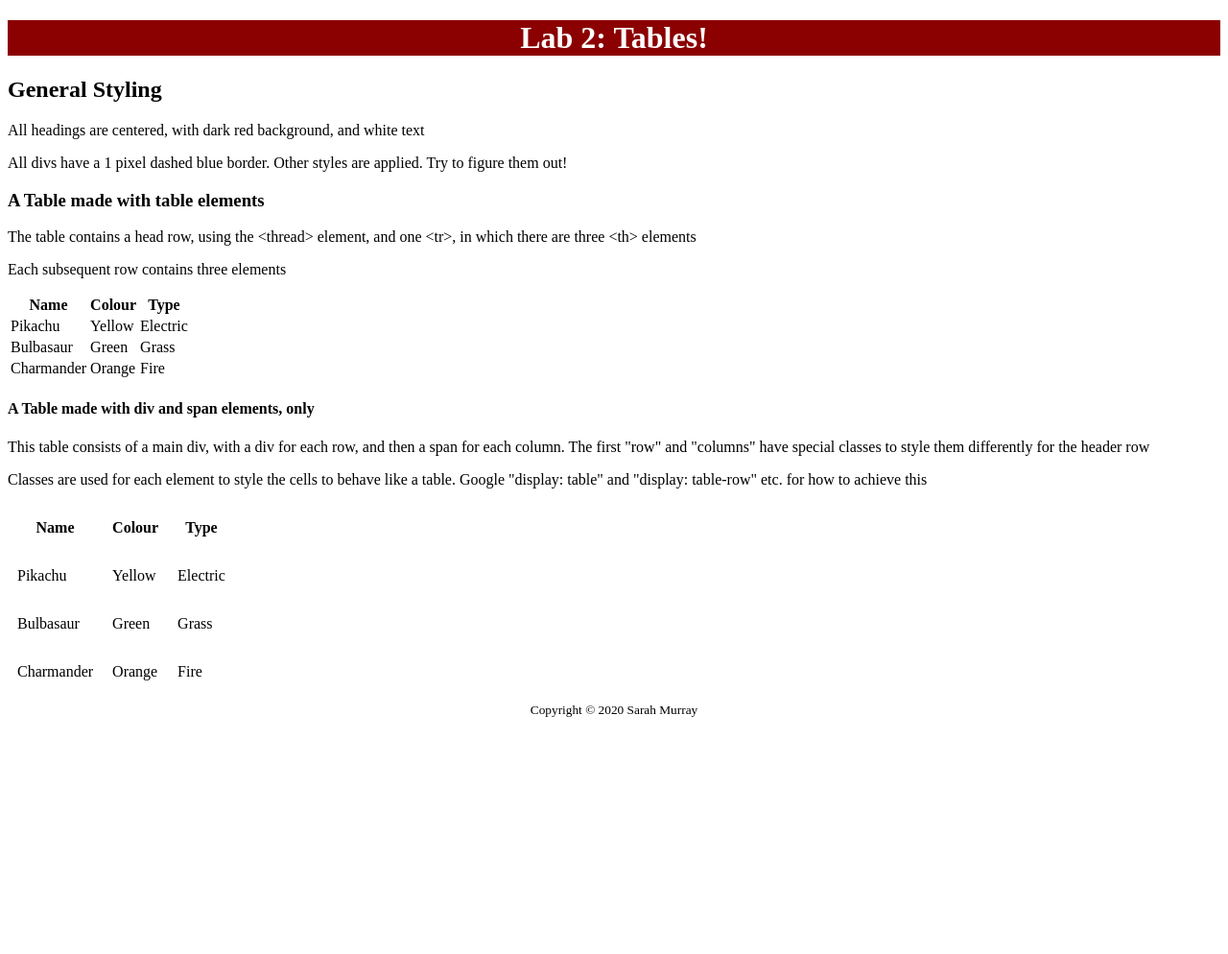
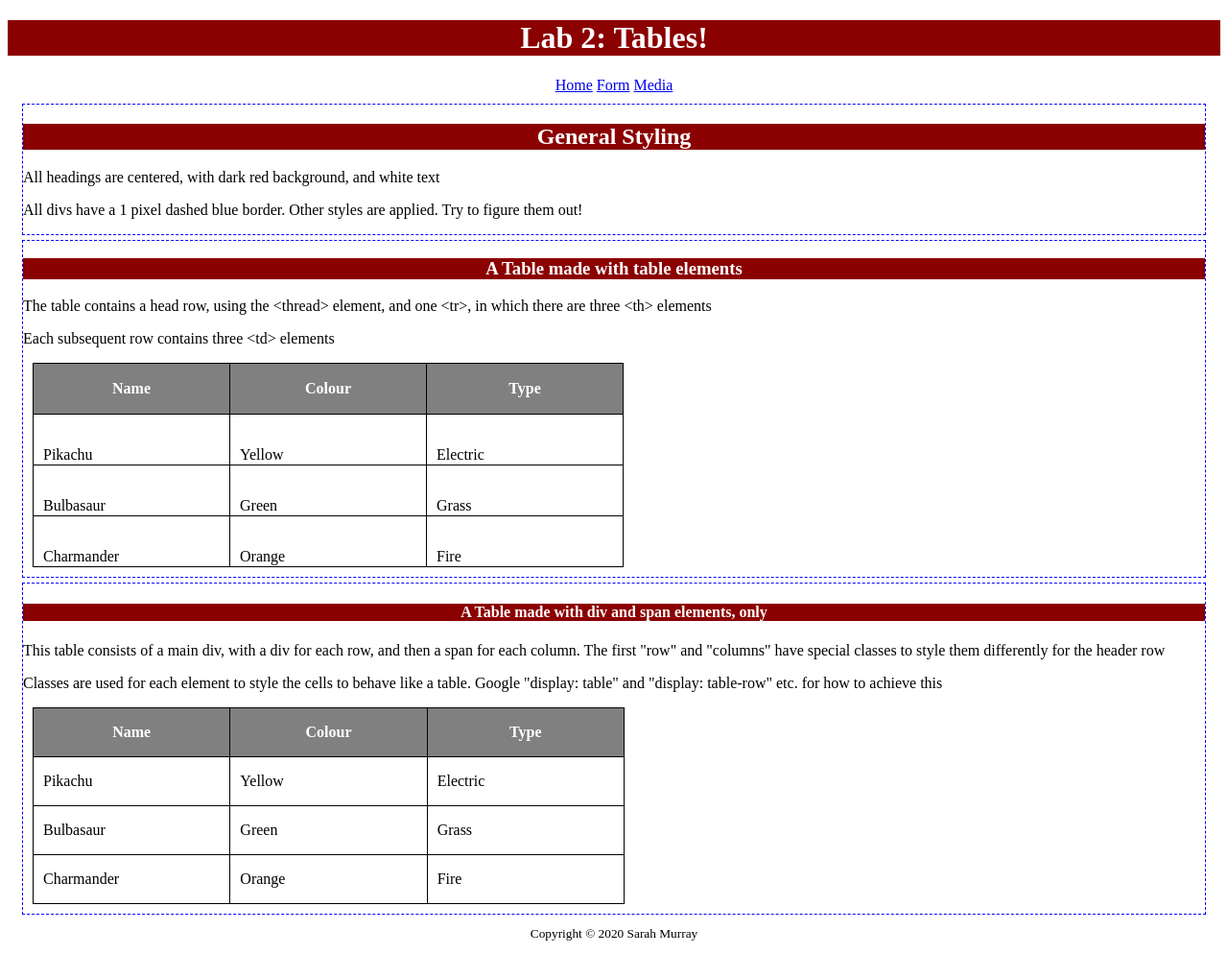
Before and after one commit to smurray12/CSCI311, a PHP site: page /csci311/labs/lab2/Lab2Table.html in a window 1280 px wide. Shown: the whole page at 96% size. Before the commit the page ends 747 px from the top, so only its background shows below. Run offline with PHP 8.4, Linux system fonts and the light colour scheme.

Commit message:
finished tables added media

```diff
--- a/public_html/csci311/labs/lab2/Lab2Styles.css
+++ b/public_html/csci311/labs/lab2/Lab2Styles.css
@@ -48,10 +48,60 @@ input[type=submit] {
 	padding-right: 10px;
 }
 
-h1 {
+.one, .two, .three {
+	border-style: dashed;
+	border-color: blue;
+	border-width: 1px;
+	margin: 5px;
+}
+
+.img {
+	width: 400px;
+}
+
+.img1 {
+	width: 500px;
+}
+
+#main_body {
+	margin-left: 10px;
+	margin-right: 10px;
+}
+
+table, .table {
+	border-collapse: collapse;
+	table-layout: fixed;
+	margin: 10px;
+	width: 50%;
+}
+
+th, td, .heading, .cell {
+	height: 50px;
+}
+
+thead, .heading {
+	background-color: grey;
+	color: white;
+}
+
+td, .cell {
+	vertical-align: bottom;
+	padding-left: 10px;
+}
+
+table, th, td, .table, .heading, .cell {
+	border: 1px solid black;
+}
+
+h1, h2, h3, h4 {
 	background-color: darkred;
 	text-align: center;
 	color: white;
+}
+
+nav {
+	text-align: center;
+	margin-bottom: 10px;
 }
 
 footer {
--- a/public_html/csci311/labs/lab2/Lab2Table.html
+++ b/public_html/csci311/labs/lab2/Lab2Table.html
@@ -1,7 +1,7 @@
 <!--
 * @Author: Sarah Murray
 * @Csci id: murraysa
-* @Purpose: Lab2 csci311
+* @Purpose: Lab2Table.html csci311
 * @Date:   2020-01-15 21:15:44
 * @Last Modified by:   Sarah
 * @Last Modified time: 2020-01-17 14:54:42
@@ -13,28 +13,40 @@
 <head>
     <meta charset="utf-8"/>
   	<link rel="stylesheet" type="text/css" href="Lab2Styles.css">
-  	<title>Lab 2</title>
+  	<title>Lab 2 Table</title>
 </head>
 
 <body>
 	<header>
 		<h1> Lab 2: Tables!</h1>
-		<h2> General Styling</h2>
+		<nav>
+        	<a href="index.html">Home</a>
+        	<a href="Lab2Form.html">Form</a>
+        	<a href="Lab2Media.html">Media</a>
+        </nav>
 	</header>
 
+	<div id="main_body">
+
+		<div class="one">
+			<h2> General Styling</h2>
 			<p> All headings are centered, with dark red background, and white text </p>
 			<p> All divs have a 1 pixel dashed blue border. Other styles are applied. Try to figure them out! </p>
+		</div>
 
+		<div class="two">
 			<h3>A Table made with table elements</h3>
-	<p>The table contains a head row, using the &ltthread&gt element, and one &lttr&gt, in which there are three &ltth&gt elements </p>
-	<p>Each subsequent row contains three <td> elements</p>
+			<p>The table contains a head row, using the &lt;thread&gt; element, and one &lt;tr&gt;, in which there are three &lt;th&gt; elements </p>
+			<p>Each subsequent row contains three &lt;td&gt; elements</p>
 
 		   <table>
+		   		<thead>
 		   			<tr>
 		   				<th>Name</th>
 		   				<th>Colour</th>
 		   				<th>Type</th>
 		   			</tr>
+		  		</thead>
 		   		<tr>
 		   			<td>Pikachu</td>
 		   			<td>Yellow</td>
@@ -51,7 +63,9 @@
 		   			<td>Fire</td>
 		   		</tr>
 		   </table>
+		</div>
 
+		<div class="three">
 		   <h4>A Table made with div and span elements, only</h4>
 		   <p>
 				This table consists of a main div, with a div for each row, and then a span for each column. The first "row" and "columns" have special classes to style them differently for the header row
@@ -107,6 +121,8 @@
 					</div>
 				</div>
 			</div>
+		</div>
+	</div>
 
 
 
```
Also changed, not shown: public_html/csci311/labs/lab2/Lab2Form.html (+13 -8 lines), public_html/csci311/labs/lab2/Lab2Media.html (+44 -0 lines), public_html/csci311/labs/lab2/DSC_0297.jpg (added), public_html/csci311/labs/lab2/DSC_0875.jpg (added), 2 other files. Lines whose indentation alone changed are shown as unchanged.
